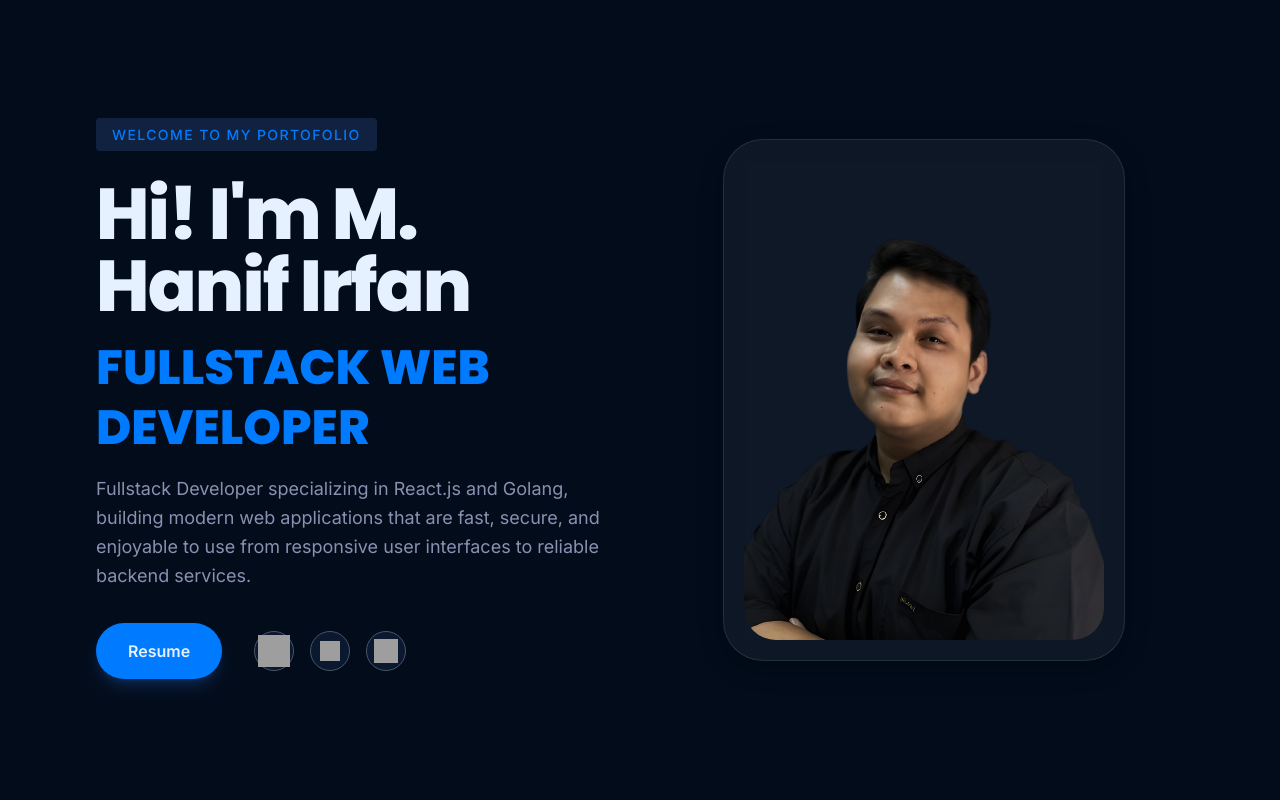
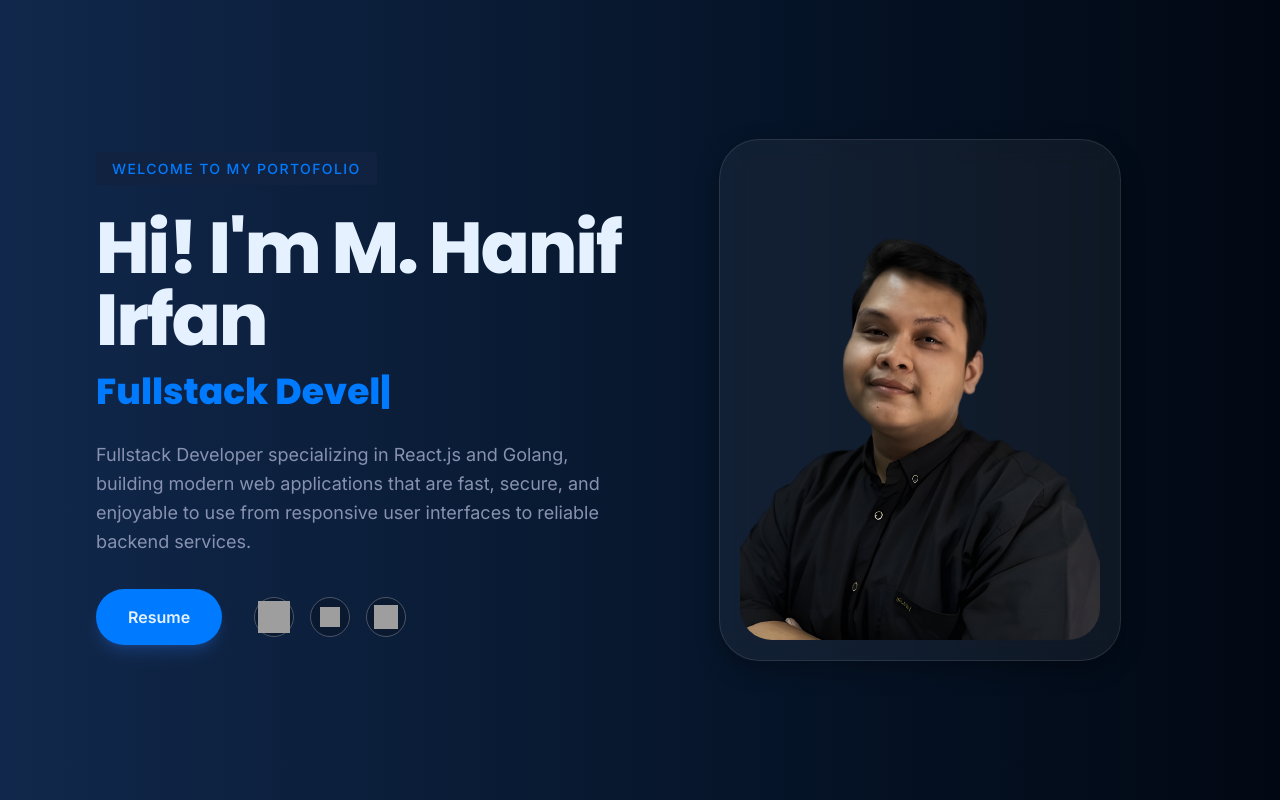
Before and after one commit to iamhanif11/my-portofolio, a React (Vite) app: page / in a window 1280 px wide. Built offline with nearby package versions, Linux system fonts and the light colour scheme; grey boxes are pictures that could not be loaded.

Commit message:
refactor: add animation with react type animation

```diff
--- a/package.json
+++ b/package.json
@@ -11,7 +11,8 @@
   },
   "dependencies": {
     "react": "^19.2.7",
-    "react-dom": "^19.2.7"
+    "react-dom": "^19.2.7",
+    "react-type-animation": "^3.2.0"
   },
   "devDependencies": {
     "@eslint/js": "^10.0.1",
--- a/src/components/HeroSection.jsx
+++ b/src/components/HeroSection.jsx
@@ -1,10 +1,11 @@
+import { TypeAnimation } from "react-type-animation";
 import { PROFILE } from "./data/portofolio";
 // import photo from "../assets/photo-linkedin-1-no-bg.png";
 
 function HeroSection() {
   return (
-    <section className="min-h-screen flex items-center px-6 lg:px-24 py-12 overflow-hidden">
-      <div className="container mx-auto grid grid-cols-1 lg:grid-cols-2 gap-12 items-center">
+    <section className="min-h-screen flex items-center px-6 lg:px-24 py-12 overflow-hidden bg-linear-to-r from-[#11284c] to-[#020813]">
+      <div className="container mx-auto grid grid-cols-1 lg:grid-cols-2 gap-8 items-center">
         {/* kolom kiri */}
         <div className="z-10 text-center lg:text-left">
           <span className="bg-navy-lighter text-primary-blue px-4 py-2 rounded text-sm font-medium tracking-widest uppercase">
@@ -16,19 +17,34 @@ function HeroSection() {
           </h1>
 
           {/* mari eksperimen animasi */}
-          <h2 className="text-primary-blue text-3xl lg:text-5xl font-extrabold mt-4 leading-tight">
-            FULLSTACK WEB DEVELOPER
-          </h2>
+          <div className="mt-4 h-10 lg:h-15">
+            <TypeAnimation
+              sequence={[
+                "Web Developer",
+                1500,
+                "Fullstack Developer",
+                1500,
+                "Frontend Developer",
+                1500,
+                "Backend Developer",
+                1500,
+              ]}
+              wrapper="h2"
+              speed={50}
+              className="text-primary-blue text-3xl lg:text-4xl font-extrabold "
+              repeat={Infinity}
+            />
+          </div>
 
           {/* deskripsi */}
-          <p className="text-text-muted text-lg mt-4 max-w-lg leading-relaxed mx-auto lg:mx-0">
+          <p className="text-text-muted text-lg mt-2 max-w-lg leading-relaxed mx-auto lg:mx-0 ">
             {PROFILE.description}
           </p>
 
           {/* sosmed */}
-          <div className="mt-8 flex flex-col sm:flex-row items-center gap-8 justify-center lg:justify-start">
+          <div className="mt-8 flex flex-col sm:flex-row items-center gap-8 justify-center lg:justify-start ">
             <a
-              href="https://drive.google.com/file/d/1xLQCAa5qkqMnGKq9bLrxgE2Ak7MJPAEL/view?usp=sharing"
+              href=" https://drive.google.com/file/d/1xLQCAa5qkqMnGKq9bLrxgE2Ak7MJPAEL/view?usp=sharing "
               target="_blank"
               rel="noopener noreferrer"
               className="bg-primary-blue hover:bg-primary-hover px-8 py-4 rounded-full font-bold flex items-center gap-4 transition-all transform hover:scale-100 shadow-lg shadow-blue-500/20"
@@ -78,11 +94,8 @@ function HeroSection() {
 
         {/* kolom kanan */}
         <div className="relative order-1 lg:order-2 flex justify-center items-center py-10">
-
-
           {/* === BUNGKUSAN KARTU GLASSMORPHISM === */}
           <div className="relative z-10 p-3 lg:p-5 rounded-4xl lg:rounded-[2.5rem] bg-white/5 backdrop-blur-md border border-white/10 shadow-[0_8px_24px_0_rgba(0,0,0,0.3)] transition-transform duration-500 hover:-translate-y-2">
-
             {/* Kontainer Foto Utama */}
             <div className="relative w-64 h-80 lg:w-90 lg:h-120 rounded-3xl lg:rounded-4xl overflow-hidden">
               <img
@@ -94,9 +107,7 @@ function HeroSection() {
               {/* Bayangan Gradasi di bawah foto (Opsional, agar menyatu dengan kartu) */}
               <div className="absolute inset-0 bg-lineear-to-t from-navy-base/80 via-transparent to-transparent pointer-events-none"></div>
             </div>
-
           </div>
-
         </div>
       </div>
     </section>
```
Also changed, not shown: 1 other file (tests, documents, lock files or other folders). Lines whose indentation alone changed are shown as unchanged.
